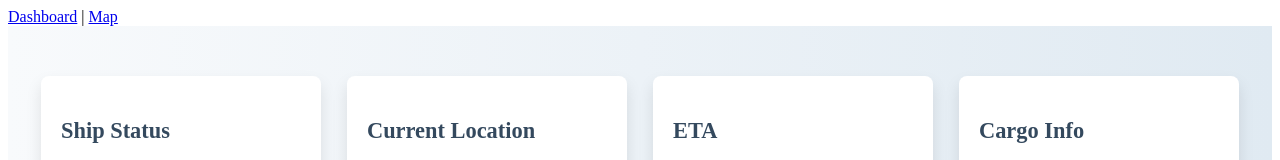
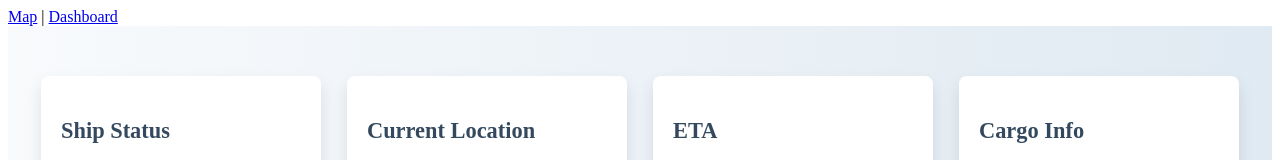
Before and after one commit to aaronyjr/angular-tracking, an Angular app: page / in a window 1280 px wide. Shown: the top 160 px of the page. Built offline with nearby package versions, Linux system fonts and the light colour scheme.

Commit message:
Change order of route

```diff
--- a/src/app/app.component.html
+++ b/src/app/app.component.html
@@ -1,7 +1,7 @@
 <nav>
+  <a routerLink="map">Map</a>
+  |
   <a routerLink="/">Dashboard</a>
-  |
-  <a routerLink="map">Map</a>
 </nav>
 
 <router-outlet></router-outlet>
```
